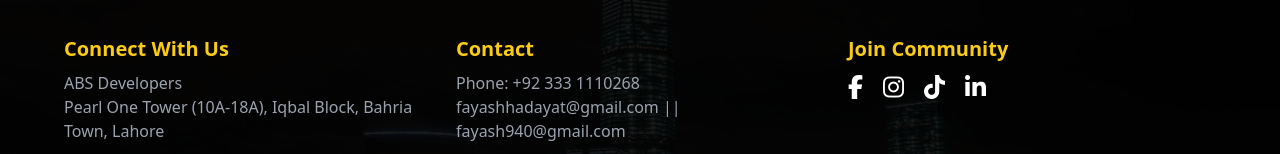
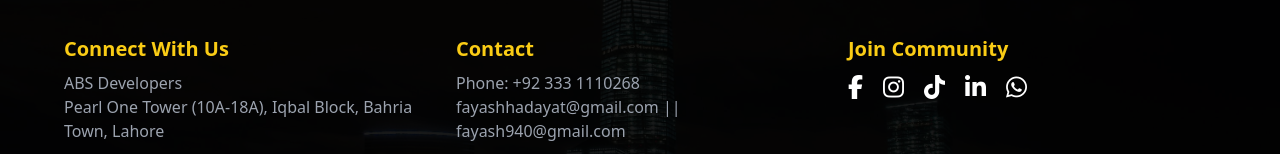
Before and after one commit to Akash-Masih/fayash-portfolio, a React (Vite) app: page / in a window 1280 px wide. Shown: the part 5968-6122 px from the top of the page. Built offline with nearby package versions, Linux system fonts and the light colour scheme.

Commit message:
update in APP code

```diff
--- a/src/App.jsx
+++ b/src/App.jsx
@@ -344,6 +344,9 @@
               <a href="https://www.instagram.com/fayash_hadyat?utm_source=qr&igsh=NmM3YWJmNHV1cTJm" className="hover:text-yellow-400"><i className="fab fa-instagram"></i></a>
               <a href="https://www.tiktok.com/@fayashwithabsmarking?_t=ZS-8xrBgUPH0mW&_r=1" className="hover:text-yellow-400"><i className="fab fa-tiktok"></i></a>
               <a href="https://www.linkedin.com/in/fayash-hadayat-1b4a96373/" className="hover:text-yellow-400"><i className="fab fa-linkedin-in"></i></a>
+              <a href="https://wa.me/923331110268" target="_blank" rel="noopener noreferrer" className="hover:text-yellow-400">
+                <i className="fab fa-whatsapp"></i>
+              </a>
             </div>
           </div>
         </div>
```
Also changed, not shown: 1 other file (tests, documents, lock files or other folders).
